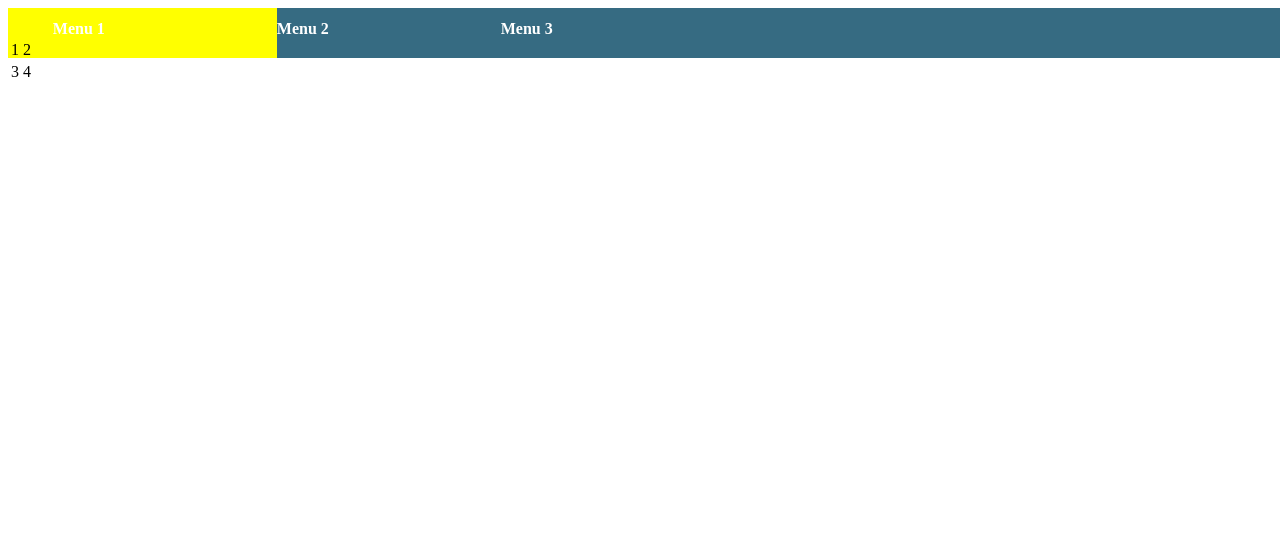
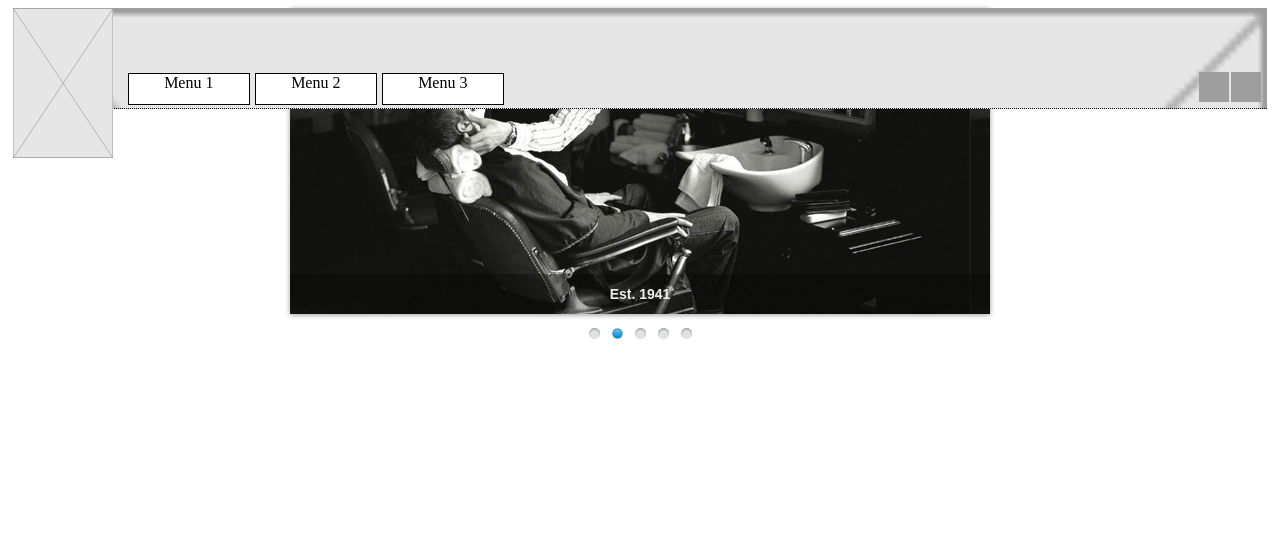
Before and after one commit to kmortensen/SwagMania, a PHP site: page /test.html in a window 1280 px wide. Shown: the top 538 px of the page. Before the commit the page ends 77 px from the top, so only its background shows below. Run offline with PHP 8.4, Linux system fonts and the light colour scheme; grey boxes are pictures that could not be loaded.

Commit message:
opdaterede style.css og test.html

```diff
--- a/style.css
+++ b/style.css
@@ -1,72 +1,106 @@
 #menu {
+    width: 98%;
+    height: 100px;
+    position: fixed;
+    left: 1%;
+    background-image: url('menubackground.png');
+    background-size:cover;
+    background-color: transparent;
+    margin: 0;
+    z-index: 98;
+    border-bottom: dotted black thin;
+}
+#menuLeft {
+    position: absolute;
+    top: 0;
+    left: 0;
+    width: 100px;
+    height: 150px;
+}
+#menuLeft img {
     width: 100%;
-    height: 50px;
-    position: fixed;
-    background-color: #366b82;
-    margin: 0; /* Ensures there is no space between sides of the screen and the menu */
-    z-index: 98; /* Makes sure that your menu remains on top of other page elements */
+    height: 100%;
+    padding: 0;
+    margin: 0;
+    border: none;
+}
+#menuMiddle {
+    position: absolute;
+    bottom: 0;
+    left: 110px;
+    width: 500px;
+    height: 40px;
+    margin: 0;
+    z-index: 99;
 }
 
-#menuLeft {
-    width: 70%; /* Spans the width of the page */
-    height: 50px;
-    margin: 0; /* Ensures there is no space between sides of the screen and the menu */
-    z-index: 99; /* Makes sure that your menu remains on top of other page elements */
-}
-
-#menuLeft ul
-{
+#menuMiddle ul {
     list-style-type:none;
     margin:0;
     padding:0;
 }
-#menuLeft ul li
-{
-    margin-left: 5%;
-    margin-top: 12px;
-    width: 20%;
+#menuMiddle ul li {
+    background-color: white;
+    margin-left: 5px;
+    margin-top: 5px;
+    width: 120px;
+    height: 30px;
     float:left;
+    border: solid black thin;
 }
-#menuLeft ul a
-{
-    font-weight: bold;
+#menuMiddle ul a {
+    text-align:center;
+    font-weight: lighter;
     font-size: auto;
     display:block;
-    color: white;
+    color: black;
     text-decoration: none;
 }
-#menuLeft ul li ul
-{
+#menuMiddle ul li ul {
     display: none;
-    margin-left: -5%;
+    margin-left: 0;
     height: auto;
-    margin-top: 20px;
+    margin-top: 10px;
     padding: 0;
-    width: auto;
-    border: solid black;
 }
-#menuLeft ul li:hover ul
-{
+#menuMiddle ul li:hover ul {
     display: block; /* Displays the drop-down box when the menu item is hovered over */
 }
-#menuLeft ul li ul li
-{
+#menuMiddle ul li ul li {
     margin: 0;
     float: none;
-    width: auto;
-    background-color: red;
+    width: 100%;
+    background-color: white;
+    border: none;
+    border-bottom: dotted black thin;
 }
-#menuLeft ul li:hover ul li a
-{
+#menuMiddle ul li:hover ul li a {
     color: black;
 }
-
-#menuRight
-{
-    position: absolute: 70% 30%;
-    left: 70%;
-    width: 30%;
-    height: 50px;
+#menuRight {
+    position: absolute;
+    bottom: 5px;
+    right: 5px;
+    width: 100px;
+    height: 32px;
     z-index: 99;
-    background-color: yellow;
 }
+#menuRight table {
+    position: absolute;
+    right: 0;
+    border: none;
+    border-collapse: collapse;
+    height: 100%;
+}
+#menuRight table tr td img {
+    width: 30px;
+    height: 30px;
+    padding: 0;
+    margin: 0;
+    border: none;
+}
+#gallary {
+    position: absolute;
+    top: 110px;
+    left: 110px;
+}
--- a/test.html
+++ b/test.html
@@ -1,12 +1,8 @@
-<!DOCTYPE html>
-<!--
-To change this license header, choose License Headers in Project Properties.
-To change this template file, choose Tools | Templates
-and open the template in the editor.
--->
 <html>
     <head>
         <link rel="stylesheet" type="text/css" href="style.css">
+        <script src="slider/themes/1/js-image-slider.js" type="text/javascript"></script>
+        <link href="slider/themes/1/js-image-slider.css" rel="stylesheet" type="text/css" />
         <title>Carls Barber Shop</title>
         <meta charset="UTF-8">
         <meta name="viewport" content="width=device-width">
@@ -14,6 +10,9 @@ and open the template in the editor.
     <body>
         <div id="menu">
             <div id="menuLeft">
+                <img src="logo.png"> </img>
+            </div>
+            <div id="menuMiddle">
                 <ul>
                     <li>
                         <a href="home.html">Menu 1</a>
@@ -33,18 +32,32 @@ and open the template in the editor.
                         <a href="home.html">Menu 3</a>
                     </li>
                 </ul>
+            </div>
             <div id="menuRight">
                 <table>
                     <tr>
-                            <td>1</td>
-                            <td>2</td>
-                        </tr>
-                       <tr>
-                            <td>3</td>
-                            <td>4</td>
+                        <td>
+                            <img src="http://www.unitycenterps.org/wp-content/uploads/facebook-icon.png"> </img>
+                        </td>
+                        <td>
+                            <img src="https://encrypted-tbn0.gstatic.com/images?q=tbn:ANd9GcRE8MpWm6nb5M3QmYkjP-e1wt38KS7smG9x45PPzKTPzoEwqkh_"> </img>
+                        </td>
                     </tr>
                 </table>
             </div>
+        </div>
+        <div id="sliderFrame">
+           <div id="slider">
+               <a href="http://www.menucool.com/javascript-image-slider" target="_blank">
+                   <img src="slider/images/image-slider-1.jpg" alt="Carls Barber Shop" />
+               </a>
+               <img src="slider/images/image-slider-2.jpg" alt="Est. 1941" />
+               <img src="slider/images/image-slider-3.jpg" alt="Carls Barber Shop" />
+               <img src="slider/images/image-slider-4.jpg" alt="#htmlcaption" />
+               <img src="slider/images/image-slider-5.jpg" alt=""/>
+           </div>
+           <div id="htmlcaption" style="display: none;">
+               Book en tid <a href="http://jegvilbestilletid.dk/haircon.osterbrogade">nu</a>
            </div>
        </div>
         <br><br><br><br><br><br><br><br><br><br><br><br><br><br><br><br><br><br><br><br><br><br><br><br><br><br><br><br><br><br><br><br><br><br><br><br><br><br><br><br><br><br><br><br><br><br><br><br><br><br><br><br><br><br><br><br><br><br><br><br><br>
```
Also changed, not shown: logo.png (added), menubackground.png (added). Lines whose indentation alone changed are shown as unchanged.
